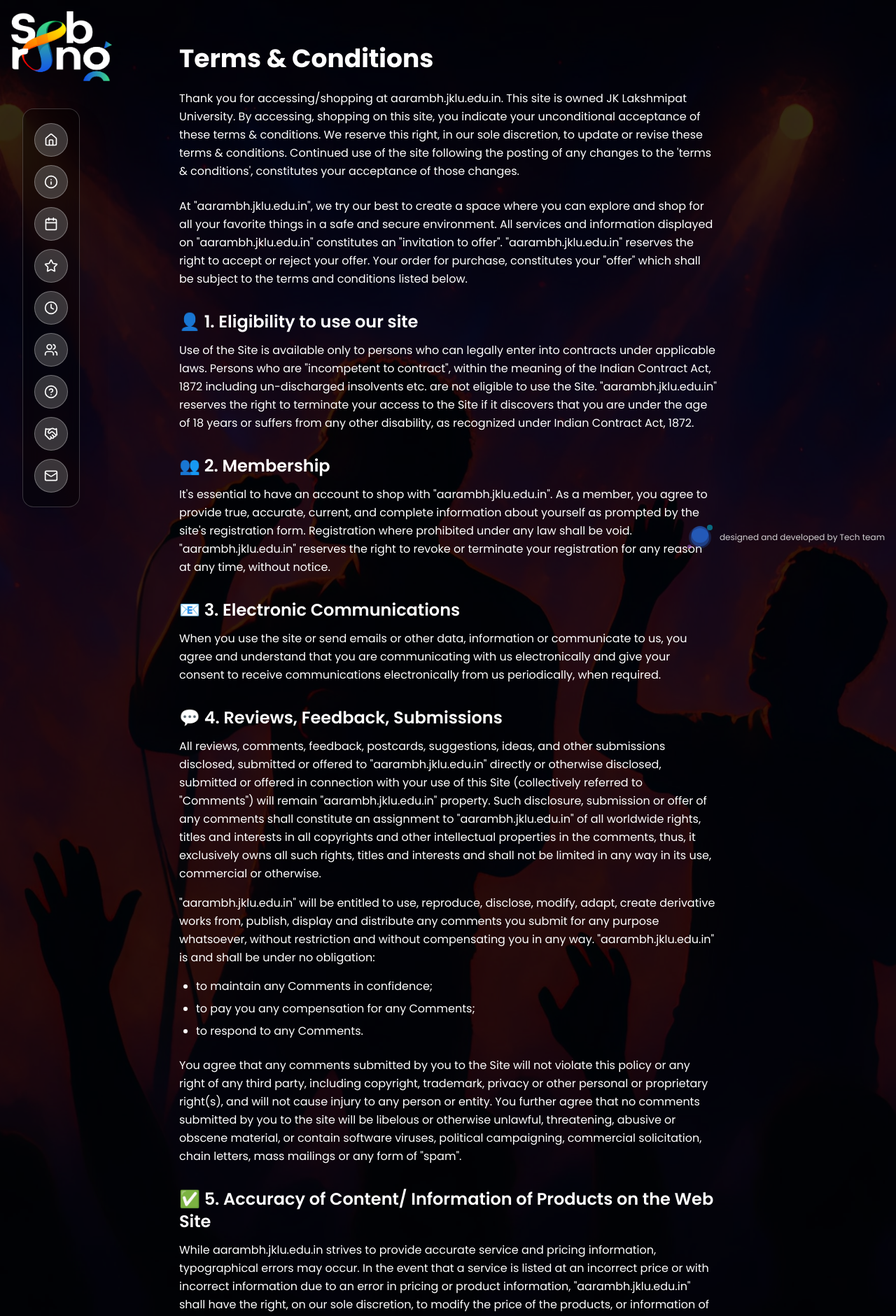
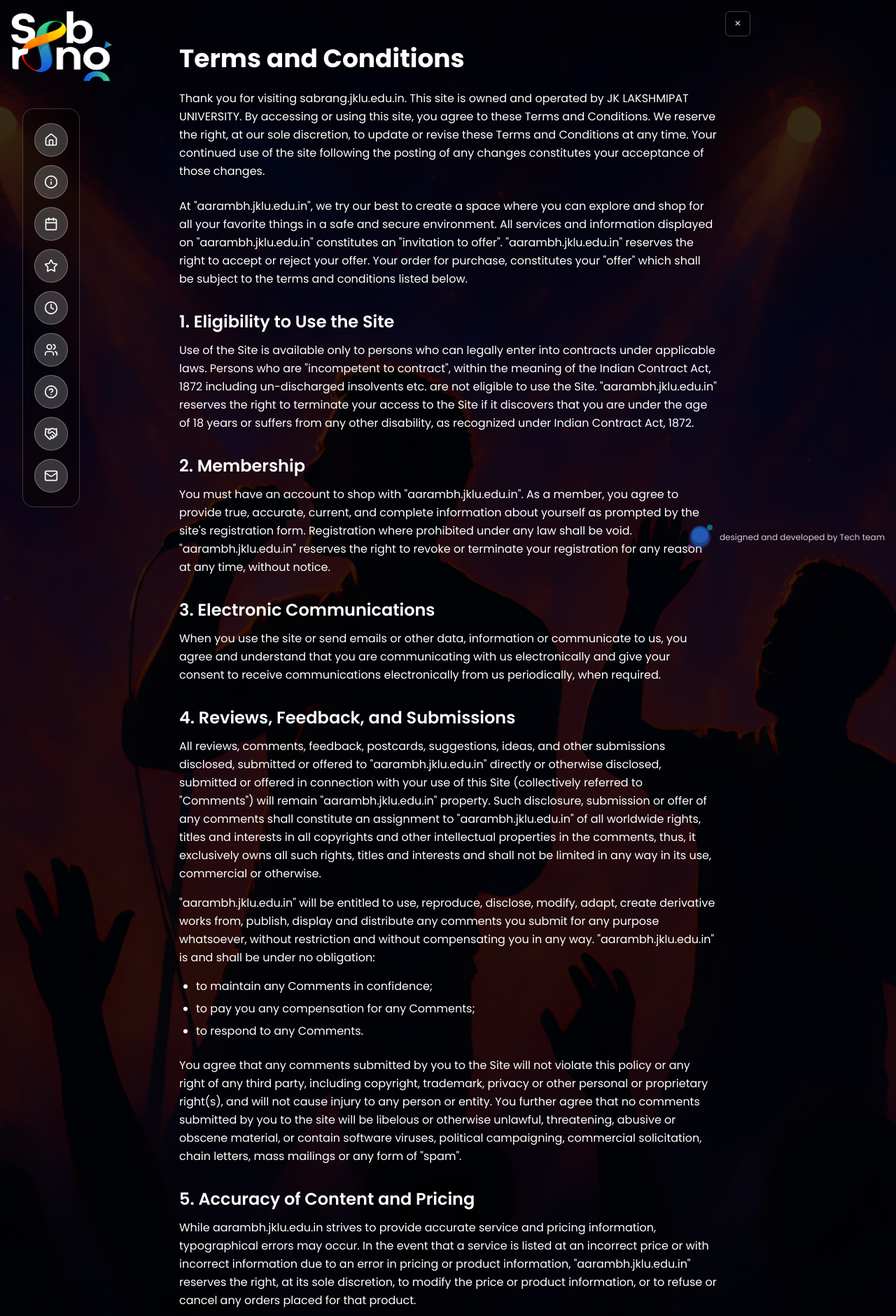
Before and after one commit to yashmish18/Sabrang25First, a Next.js app: page /terms in a window 1280 px wide. Shown: the top 1881 px of the page at 70% size. Built offline with nearby package versions, Linux system fonts and the light colour scheme; a web font is replaced by a local one.

Commit message:
modifed terms privacy and policy

```diff
--- a/src/app/privacy-policy/page.tsx
+++ b/src/app/privacy-policy/page.tsx
@@ -1,8 +1,10 @@
 'use client';
 
 import React from 'react';
+import { useRouter } from 'next/navigation';
 
 export default function PrivacyPolicyPage() {
+  const router = useRouter();
   return (
     <div className="relative min-h-screen text-white">
       {/* Background image */}
@@ -14,8 +16,14 @@ export default function PrivacyPolicyPage() {
       <div className="absolute inset-0 bg-black/80" />
       {/* Content */}
       <div className="relative z-10 px-6 md:px-10 lg:px-16 py-16 max-w-4xl mx-auto">
+      <button
+        onClick={() => { if (typeof window !== 'undefined' && window.history.length > 1) { router.back(); } else { router.push('/'); } }}
+        aria-label="Close"
+        className="absolute top-4 right-4 h-9 w-9 rounded-md border border-neutral-700 bg-black/40 hover:bg-black/60 text-neutral-300 hover:text-white transition"
+      >
+        ×
+      </button>
       <h1 className="text-3xl md:text-4xl font-bold mb-6">Privacy Policy</h1>
-      <p className="text-6xl mb-6">🔒</p>
       <p className="mb-4 leading-relaxed">
         We respect and are committed towards protecting your privacy. Publishing, selling or renting any personal data or information to any third party, without your consent, is against our ethics.
       </p>
@@ -26,12 +34,12 @@ export default function PrivacyPolicyPage() {
         This privacy policy does not apply to sites maintained by other companies or organizations to which we link and we are not responsible for any personal information you submit to third parties via our website. Please ensure that you read the privacy policy of such other companies or organizations before submitting your details.
       </p>
 
-      <h2 className="text-2xl font-semibold mb-3">🛡️ Privacy Guarantee</h2>
+      <h2 className="text-2xl font-semibold mb-3">Privacy Guarantee</h2>
       <p className="mb-6 leading-relaxed">
-        We agree that we will not sell or rent your personal information to third parties for their marketing purposes without your explicit consent. From time to time, we may reveal general statistical information about our Site and visitors, such as number of visitors, number and type of goods and services purchased, etc. Only those of our employees who need access to your information in order to perform their duties, are allowed such access. Any employee who violates our privacy and/or security policies is subjected to disciplinary action, including possible termination and civil and/or criminal prosecution.
+        JK LAKSHMIPAT UNIVERSITY will not sell or rent your personal information to third parties for their marketing purposes without your explicit consent. From time to time, we may reveal general statistical information about our Site and visitors, such as number of visitors, number and type of goods and services purchased, etc. Only those of our employees who need access to your information in order to perform their duties are allowed such access. Any employee who violates our privacy and/or security policies is subject to disciplinary action, including possible termination and civil and/or criminal prosecution.
       </p>
 
-      <h2 className="text-2xl font-semibold mb-3">📊 Information We Collect</h2>
+      <h2 className="text-2xl font-semibold mb-3">Information We Collect</h2>
       <p className="mb-6 leading-relaxed">
         The Personal Information is used for two general purposes: to verify details, and to provide you with the best possible services. Unless otherwise stated explicitly, this policy applies to personal information as disclosed on any of the media.
       </p>
@@ -39,24 +47,25 @@ export default function PrivacyPolicyPage() {
         In furtherance of the confidentiality with which we treat Personal Information, we have put in place appropriate physical, electronic, and managerial procedures to safeguard and secure the information we collect online. We use data collection devices such as "cookies" on certain pages of the Site to help and analyze our web page flow, measure promotional effectiveness, and promote trust and safety.
       </p>
 
-      <h2 className="text-2xl font-semibold mb-3">🍪 Cookie Policy</h2>
+      <h2 className="text-2xl font-semibold mb-3">Cookie Policy</h2>
       <p className="mb-4 leading-relaxed">Aarambh JKLU operates a strict privacy policy and we are committed to being transparent about how we use cookies on our website.</p>
-      <h3 className="text-xl font-semibold mb-2">❓ Why are cookies important?</h3>
+      <h3 className="text-xl font-semibold mb-2">Why are cookies important?</h3>
       <p className="mb-4 leading-relaxed">Cookies help you make your online experience more efficient and relevant to your interests. For instance, they are used to remember your preferences on sites you visit often, to remember your user ID and the contents of your shopping baskets, and to help you navigate between pages efficiently.</p>
-      <h3 className="text-xl font-semibold mb-2">ℹ️ What is a Cookie?</h3>
+      <h3 className="text-xl font-semibold mb-2">What is a Cookie?</h3>
       <p className="mb-6 leading-relaxed">A cookie is a small file, or files on your computer, phone, or other device with a browser to save snippets of text for reference by the website you are visiting. All cookies have expiration dates in them that determine how long they stay in your browser:</p>
       <ul className="list-disc pl-6 space-y-2 mb-6">
         <li>Session cookies - these are temporary cookies that expire (and are automatically erased) whenever you close your browser.</li>
         <li>Persistent cookies - these usually have an expiration date and so stay in your browser until they expire, or until you manually delete them.</li>
       </ul>
-      <h3 className="text-xl font-semibold mb-2">🔑 Essential</h3>
+      <h3 className="text-xl font-semibold mb-2">Essential</h3>
       <p className="mb-4 leading-relaxed">These are cookies that are required for the regular operation of our websites.</p>
-      <h3 className="text-xl font-semibold mb-2">⚙️ Functional</h3>
+      <h3 className="text-xl font-semibold mb-2">Functional</h3>
       <p className="mb-4 leading-relaxed">These remember your preferences, and are intended to make your experience on our websites better for you.</p>
-      <h3 className="text-xl font-semibold mb-2">📈 Analytics</h3>
+      <h3 className="text-xl font-semibold mb-2">Analytics</h3>
       <p className="mb-4 leading-relaxed">These cookies are used for performance measurement to understand things including how many people visit our websites, how they navigate our sites, and what content is popular.</p>
-      <h3 className="text-xl font-semibold mb-2">📢 Advertising</h3>
+      <h3 className="text-xl font-semibold mb-2">Advertising</h3>
       <p className="mb-6 leading-relaxed">These cookies enable us and our advertising partners to serve you with relevant advertisements that we think will interest you.</p>
+      <p className="mb-10 leading-relaxed">References to JK LAKSHMIPAT UNIVERSITY on this page include its authorized representatives and affiliates acting on its behalf in connection with the operation of this site.</p>
       <p className="mb-10 leading-relaxed">To ensure compliance with our policies, we restrict the use of third-party cookies to trusted partners.</p>
       </div>
     </div>
--- a/src/app/terms/page.tsx
+++ b/src/app/terms/page.tsx
@@ -1,8 +1,10 @@
 'use client';
 
 import React from 'react';
+import { useRouter } from 'next/navigation';
 
 export default function TermsPage() {
+  const router = useRouter();
   return (
     <div className="relative min-h-screen text-white">
       {/* Background image */}
@@ -14,30 +16,37 @@ export default function TermsPage() {
       <div className="absolute inset-0 bg-black/80" />
       {/* Content */}
       <div className="relative z-10 px-6 md:px-10 lg:px-16 py-16 max-w-4xl mx-auto">
-      <h1 className="text-3xl md:text-4xl font-bold mb-6">Terms & Conditions</h1>
+      <button
+        onClick={() => { if (typeof window !== 'undefined' && window.history.length > 1) { router.back(); } else { router.push('/'); } }}
+        aria-label="Close"
+        className="absolute top-4 right-4 h-9 w-9 rounded-md border border-neutral-700 bg-black/40 hover:bg-black/60 text-neutral-300 hover:text-white transition"
+      >
+        ×
+      </button>
+      <h1 className="text-3xl md:text-4xl font-bold mb-6">Terms and Conditions</h1>
       <p className="mb-6 leading-relaxed">
-        Thank you for accessing/shopping at aarambh.jklu.edu.in. This site is owned JK Lakshmipat University. By accessing, shopping on this site, you indicate your unconditional acceptance of these terms & conditions. We reserve this right, in our sole discretion, to update or revise these terms & conditions. Continued use of the site following the posting of any changes to the 'terms & conditions', constitutes your acceptance of those changes.
+        Thank you for visiting sabrang.jklu.edu.in. This site is owned and operated by JK LAKSHMIPAT UNIVERSITY. By accessing or using this site, you agree to these Terms and Conditions. We reserve the right, at our sole discretion, to update or revise these Terms and Conditions at any time. Your continued use of the site following the posting of any changes constitutes your acceptance of those changes.
       </p>
       <p className="mb-6 leading-relaxed">
         At "aarambh.jklu.edu.in", we try our best to create a space where you can explore and shop for all your favorite things in a safe and secure environment. All services and information displayed on "aarambh.jklu.edu.in" constitutes an "invitation to offer". "aarambh.jklu.edu.in" reserves the right to accept or reject your offer. Your order for purchase, constitutes your "offer" which shall be subject to the terms and conditions listed below.
       </p>
 
-      <h2 className="text-2xl font-semibold mt-8 mb-3">👤 1. Eligibility to use our site</h2>
+      <h2 className="text-2xl font-semibold mt-8 mb-3">1. Eligibility to Use the Site</h2>
       <p className="mb-4 leading-relaxed">
         Use of the Site is available only to persons who can legally enter into contracts under applicable laws. Persons who are "incompetent to contract", within the meaning of the Indian Contract Act, 1872 including un-discharged insolvents etc. are not eligible to use the Site. "aarambh.jklu.edu.in" reserves the right to terminate your access to the Site if it discovers that you are under the age of 18 years or suffers from any other disability, as recognized under Indian Contract Act, 1872.
       </p>
 
-      <h2 className="text-2xl font-semibold mt-8 mb-3">👥 2. Membership</h2>
+      <h2 className="text-2xl font-semibold mt-8 mb-3">2. Membership</h2>
       <p className="mb-4 leading-relaxed">
-        It's essential to have an account to shop with "aarambh.jklu.edu.in". As a member, you agree to provide true, accurate, current, and complete information about yourself as prompted by the site's registration form. Registration where prohibited under any law shall be void. "aarambh.jklu.edu.in" reserves the right to revoke or terminate your registration for any reason at any time, without notice.
+        You must have an account to shop with "aarambh.jklu.edu.in". As a member, you agree to provide true, accurate, current, and complete information about yourself as prompted by the site's registration form. Registration where prohibited under any law shall be void. "aarambh.jklu.edu.in" reserves the right to revoke or terminate your registration for any reason at any time, without notice.
       </p>
 
-      <h2 className="text-2xl font-semibold mt-8 mb-3">📧 3. Electronic Communications</h2>
+      <h2 className="text-2xl font-semibold mt-8 mb-3">3. Electronic Communications</h2>
       <p className="mb-4 leading-relaxed">
         When you use the site or send emails or other data, information or communicate to us, you agree and understand that you are communicating with us electronically and give your consent to receive communications electronically from us periodically, when required.
       </p>
 
-      <h2 className="text-2xl font-semibold mt-8 mb-3">💬 4. Reviews, Feedback, Submissions</h2>
+      <h2 className="text-2xl font-semibold mt-8 mb-3">4. Reviews, Feedback, and Submissions</h2>
       <p className="mb-4 leading-relaxed">
         All reviews, comments, feedback, postcards, suggestions, ideas, and other submissions disclosed, submitted or offered to "aarambh.jklu.edu.in" directly or otherwise disclosed, submitted or offered in connection with your use of this Site (collectively referred to "Comments") will remain "aarambh.jklu.edu.in" property. Such disclosure, submission or offer of any comments shall constitute an assignment to "aarambh.jklu.edu.in" of all worldwide rights, titles and interests in all copyrights and other intellectual properties in the comments, thus, it exclusively owns all such rights, titles and interests and shall not be limited in any way in its use, commercial or otherwise.
       </p>
@@ -53,9 +62,12 @@ export default function TermsPage() {
         You agree that any comments submitted by you to the Site will not violate this policy or any right of any third party, including copyright, trademark, privacy or other personal or proprietary right(s), and will not cause injury to any person or entity. You further agree that no comments submitted by you to the site will be libelous or otherwise unlawful, threatening, abusive or obscene material, or contain software viruses, political campaigning, commercial solicitation, chain letters, mass mailings or any form of "spam".
       </p>
 
-      <h2 className="text-2xl font-semibold mt-8 mb-3">✅ 5. Accuracy of Content/ Information of Products on the Web Site</h2>
+      <h2 className="text-2xl font-semibold mt-8 mb-3">5. Accuracy of Content and Pricing</h2>
       <p className="mb-6 leading-relaxed">
-        While aarambh.jklu.edu.in strives to provide accurate service and pricing information, typographical errors may occur. In the event that a service is listed at an incorrect price or with incorrect information due to an error in pricing or product information, "aarambh.jklu.edu.in" shall have the right, on our sole discretion, to modify the price of the products, or information of the products or to refuse or cancel any orders placed for that product.
+        While aarambh.jklu.edu.in strives to provide accurate service and pricing information, typographical errors may occur. In the event that a service is listed at an incorrect price or with incorrect information due to an error in pricing or product information, "aarambh.jklu.edu.in" reserves the right, at its sole discretion, to modify the price or product information, or to refuse or cancel any orders placed for that product.
+      </p>
+      <p className="mb-6 leading-relaxed">
+        References to JK LAKSHMIPAT UNIVERSITY on this page include its authorized representatives and affiliates acting on its behalf in connection with the operation of this site.
       </p>
       </div>
     </div>
```
